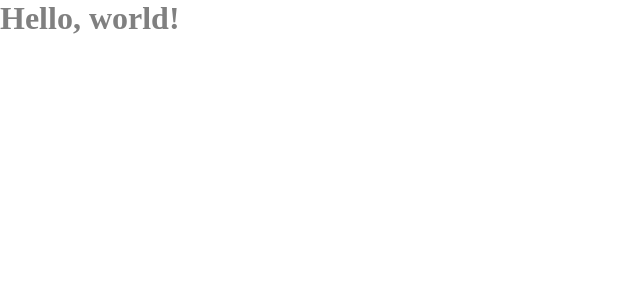
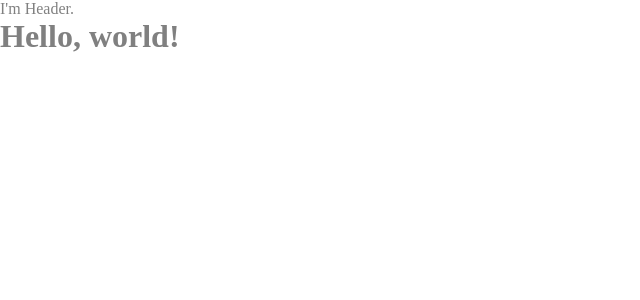
Before and after one commit to CyberChuan/webpack-training, a React app: page / in a window 1280 px wide. Shown: the top 300 px of the page, without its empty margins (0-640 px from the left). Built offline with nearby package versions, Linux system fonts and the light colour scheme.

Commit message:
use babel compile tsx

```diff
--- a/babel.config.js
+++ b/babel.config.js
@@ -1,8 +1,12 @@
 export default {
-    "presets": ["@babel/preset-env", [
-        "@babel/preset-react",
-        {
-            runtime: 'automatic',
-        }
-    ]]
+    "presets": [
+        "@babel/preset-env",
+        [
+            "@babel/preset-react",
+            {
+                runtime: 'automatic',
+            }
+        ],
+        "@babel/preset-typescript"
+    ]
 }
--- /dev/null
+++ b/src/app.tsx
@@ -0,0 +1,13 @@
+import Header from "./header";
+import './style/reset.css'
+
+const App = () => {
+  return (
+      <div>
+          <Header/>
+          <h1>Hello, world!</h1>
+      </div>
+  )
+}
+
+export default App;
--- /dev/null
+++ b/src/header.tsx
@@ -0,0 +1,9 @@
+const Header = () => {
+    return (
+        <header>
+            I'm Header.
+        </header>
+    )
+}
+
+export default Header;
--- a/src/main.js
+++ /dev/null
@@ -1,9 +0,0 @@
-import {reverse} from 'lodash';
-import './style/reset.css';
-import './app.jsx';
-
-const reverseArray = (inputArray) => {
-    console.log(reverse(inputArray));
-}
-
-reverseArray([1, 2, 3, 4, 5]);
--- a/src/app.jsx
+++ b/src/main.tsx
@@ -1,5 +1,8 @@
-import { createRoot } from 'react-dom/client';
+import {createRoot} from "react-dom/client";
+import App from "./app";
 
 // Render your React component instead
 const root = createRoot(document.getElementById('root'));
-root.render(<h1>Hello, world!</h1>);
+root.render(
+    <App/>
+);
```
Also changed, not shown: package.json (+6 -3 lines), webpack/common.js (+5 -2 lines), 1 other file (tests, documents, lock files or other folders).
